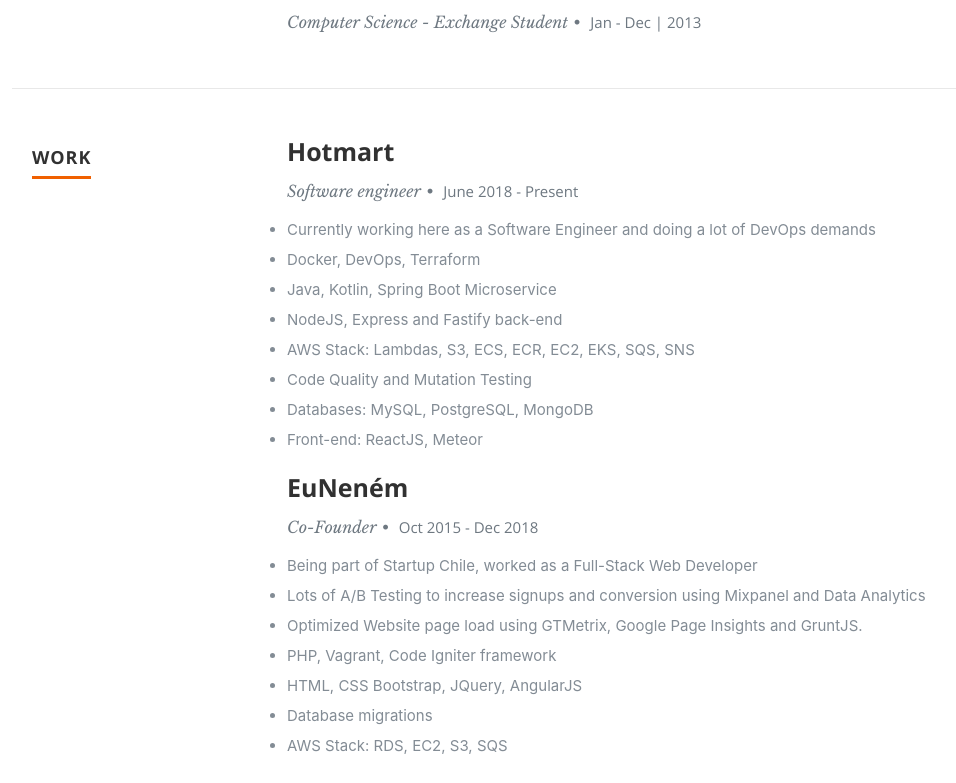
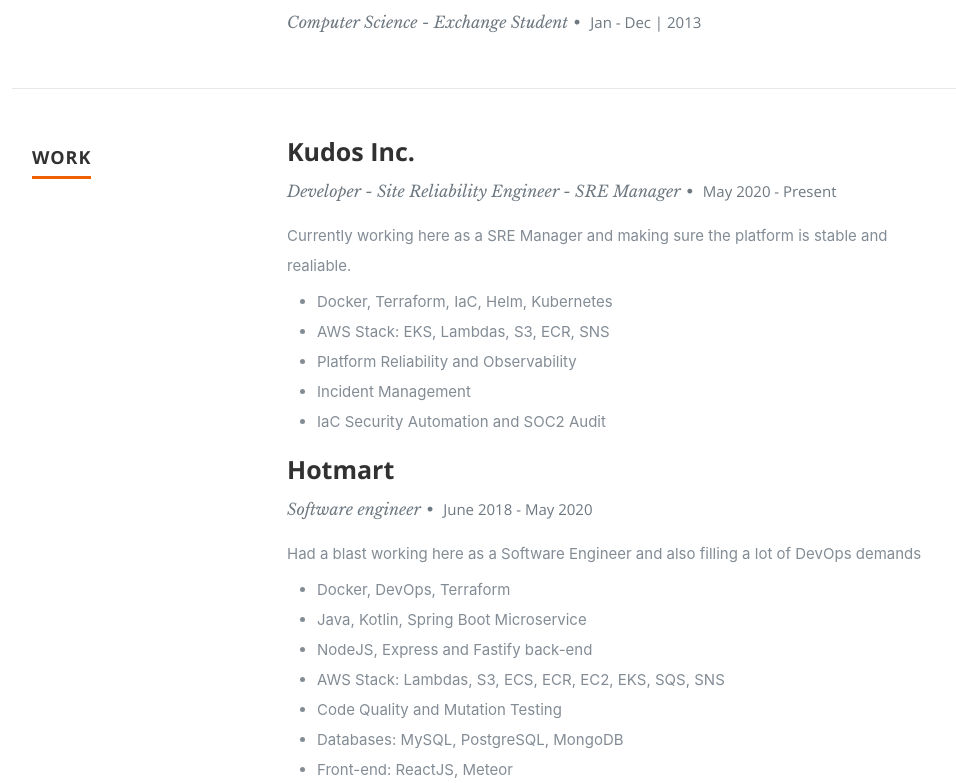
Before and after one commit to gugacavalieri/gugacavalieri.github.io, a React (Create React App) app: page / in a window 1280 px wide. Shown: the part 1342-2125 px from the top of the page, without its empty margins (118-1074 px from the left). Built offline with nearby package versions, Linux system fonts and the light colour scheme.

Commit message:
2024-07-19: Update Resume and Website, Add Deployment (#4)
* Update Resume, Profile Pic, Add Info

* Add .github/workflows/deploy-pages.yaml

```diff
--- a/public/css/default.css
+++ b/public/css/default.css
@@ -296,7 +296,7 @@
 
 /*  4. List  --------------------------------------------------------- */
 
-ul, ol { margin-bottom: 24px; margin-top: 12px; }
+ul, ol { margin-bottom: 24px; margin-top: 12px; margin-left: 30px; }
 ol { list-style: decimal; }
 ol, ul.square, ul.circle, ul.disc { margin-left: 30px; }
 ul.square { list-style: square outside; }
--- a/src/components/About.js
+++ b/src/components/About.js
@@ -5,20 +5,16 @@
     return (
       <section id="about">
         <div className="row">
-
           <div className="three columns">
-               <img className="profile-pic"  src="images/profilepic.jpg" alt="" />
+            <img className="profile-pic" src="images/profilepic.jpg" alt="" />
           </div>
-
           <div className="nine columns main-col">
-
             <h2>About Me</h2>
             <p>
               {
                 resumeData.aboutme
               }
             </p>
-
           </div>
         </div>
       </section>
--- a/src/components/Resume.js
+++ b/src/components/Resume.js
@@ -1,5 +1,5 @@
 import React, { Component } from 'react';
-export default  class Resume extends Component {
+export default class Resume extends Component {
   render() {
     let resumeData = this.props.resumeData;
     return (
@@ -13,8 +13,8 @@
 
           <div className="nine columns main-col">
             {
-                resumeData.education && resumeData.education.map((item)=>{
-                  return(
+              resumeData.education && resumeData.education.map((item) => {
+                return (
                   <div className="row item" key={item.UniversityName}>
                     <div className="twelve columns">
                       <h3>{item.UniversityName}</h3>
@@ -39,13 +39,14 @@
           <div className="nine columns main-col">
             {
               resumeData.work && resumeData.work.map((item) => {
-                  return(
+                return (
                   <div className="row item" key={item.CompanyName}>
                     <div className="twelve columns">
                       <h3>{item.CompanyName}</h3>
                       <p className="info">
                         {item.specialization}
                         <span>&bull;</span> <em className="date">{item.fromDate} - {item.toDate}</em></p>
+                        <div>{item.description}</div>
                       <ul>
                         {
                           item.Achievements && item.Achievements.map(text => {
@@ -54,9 +55,7 @@
                         }
                       </ul>
                     </div>
-
                   </div>
-
                 )
               })
             }
@@ -71,33 +70,25 @@
           </div>
 
           <div className="nine columns main-col">
-
             <p>
               {resumeData.skillsDescription}
             </p>
-
             <div className="bars">
-
               <ul className="skills">
                 {
                   resumeData.skills && resumeData.skills.map((item) => {
-                    return(
+                    return (
                       <li key={item.skillname}>
-                        <span className="skill-bar" style={{width: `${item.progress}%`}}></span>
-                        <em>{item.skillname}</em>
+                        <span className="skill-bar" style={{ width: `${item.progress}%` }}></span>
+                        <em><b>{item.years} Years:</b> {item.skillname}</em>
                       </li>
                     )
                   })
                 }
-
               </ul>
-
             </div>
-
           </div>
-
         </div>
-
       </section>
     );
   }
--- a/src/resumeData.js
+++ b/src/resumeData.js
@@ -1,10 +1,10 @@
 let resumeData = {
     "imagebaseurl":"https://gugacavalieri.github.io/",
     "name": "Gustavo Cavalieri",
-    "role": "Software Engineer",
+    "role": "Site Reliability Engineer",
     "linkedinId":"gcavalieri",
     "skypeid": "",
-    "roleDescription": "Hi! I am a software engineer who loves to hack something new everyday. Right now I am working with a lot of DevOps stuff and doing some music in my free time :)",
+    "roleDescription": "Hi! I am a Site Reliability Engineer who loves to hack something new everyday. Right now I am managing a Team of SRE's, making sure Kudos' platform is stable and realiable and doing some music in my free time :)",
     "socialLinks":[
         {
           "name":"linkedin",
@@ -53,12 +53,26 @@
     ],
     "work":[
       {
+        "CompanyName":"Kudos Inc.",
+        "specialization":"Developer - Site Reliability Engineer - SRE Manager",
+        "fromDate":"May 2020",
+        "toDate":"Present",
+        "description": "Currently working here as a SRE Manager and making sure the platform is stable and realiable.",
+        "Achievements": [
+          "Docker, Terraform, IaC, Helm, Kubernetes",
+          "AWS Stack: EKS, Lambdas, S3, ECR, SNS",
+          "Platform Reliability and Observability",
+          "Incident Management",
+          "IaC Security Automation and SOC2 Audit",
+        ]
+      },
+      {
         "CompanyName":"Hotmart",
         "specialization":"Software engineer",
         "fromDate":"June 2018",
-        "toDate":"Present",
+        "toDate":"May 2020",
+        "description": "Had a blast working here as a Software Engineer and also filling a lot of DevOps demands",
         "Achievements": [
-          "Currently working here as a Software Engineer and doing a lot of DevOps demands",
           "Docker, DevOps, Terraform",
           "Java, Kotlin, Spring Boot Microservice",
           "NodeJS, Express and Fastify back-end",
@@ -73,8 +87,8 @@
         "specialization":"Co-Founder",
         "fromDate":"Oct 2015",
         "toDate":"Dec 2018",
+        "description": "Being part of Startup Chile, worked as a Full-Stack Web Developer",
         "Achievements": [
-          "Being part of Startup Chile, worked as a Full-Stack Web Developer",
           "Lots of A/B Testing to increase signups and conversion using Mixpanel and Data Analytics",
           "Optimized Website page load using GTMetrix, Google Page Insights and GruntJS.",
           "PHP, Vagrant, Code Igniter framework",
@@ -88,6 +102,7 @@
         "specialization":"Android Engineer",
         "fromDate":"Nov 2016",
         "toDate":"Mar 2018",
+        "description": "Worked here as an Android Developer to build a new app :)",
         "Achievements": [
           "Built a carpooling app for university students",
           "Android  SDK, Firebase, Google Cloud, Pub/Sub Arch",
@@ -101,6 +116,7 @@
         "specialization":"Full-Stack Developer",
         "fromDate":"Jul 2015",
         "toDate":"Oct 2015",
+        "description": "Worked here as an Android Developer to build and maintain apps",
         "Achievements": [
           "Developed a wide range of Android mobile applications and web services using native Android, PHP and Laravel framework",
           "Laravel, PHP in the back-end",
@@ -112,6 +128,7 @@
         "specialization":"Intern Java EE Developer",
         "fromDate":"Feb 2014",
         "toDate":"June 2015",
+        "description": "Worked here as undergraduate researcher on a project to automate clinical and laboratory machines",
         "Achievements": [
           "Controlling and automating clinical and laboratory machines over remote networks.",
           "Java EE",
@@ -124,6 +141,7 @@
         "specialization":"Intern Java Developer",
         "fromDate":"May 2013",
         "toDate":"Aug 2013",
+        "description": "Summer Intern",
         "Achievements": [
           "Integrated webservices to natural language processing tools and document-oriented database."
         ]
@@ -132,16 +150,24 @@
     "skillsDescription":"",
     "skills":[
       {
-        "skillname":"Back-end stuff (NodeJS, Springboot, Lambda, keep going ...)",
-        "progress": 95
+        "skillname":"NodeJS, Express, PostgreSQL, Redis, MySQL",
+        "progress": 100,
+        "years": "6+"
       },
       {
-        "skillname":"DevOps (Docker, Terraform, AWS)",
-        "progress": 85
+        "skillname":"Docker, Terraform, AWS, Kubernetes, IaC, CI/CD Automation",
+        "progress": 90,
+        "years": "5+"
       },
       {
-        "skillname":"Front-end stuff (HTML, CSS, ReactJS, Bulma)",
-        "progress": 60
+        "skillname":"IaC Security Automation, FinOps, Incident management",
+        "progress": 60,
+        "years": "2+"
+      },
+      {
+        "skillname":"SRE Management",
+        "progress": 40,
+        "years": "1+"
       }
     ]
   }
```
Also changed, not shown: src/components/Header.js (+4 -4 lines), public/images/profilepic.jpg, 1 other file (tests, documents, lock files or other folders). Lines whose indentation alone changed are shown as unchanged.
